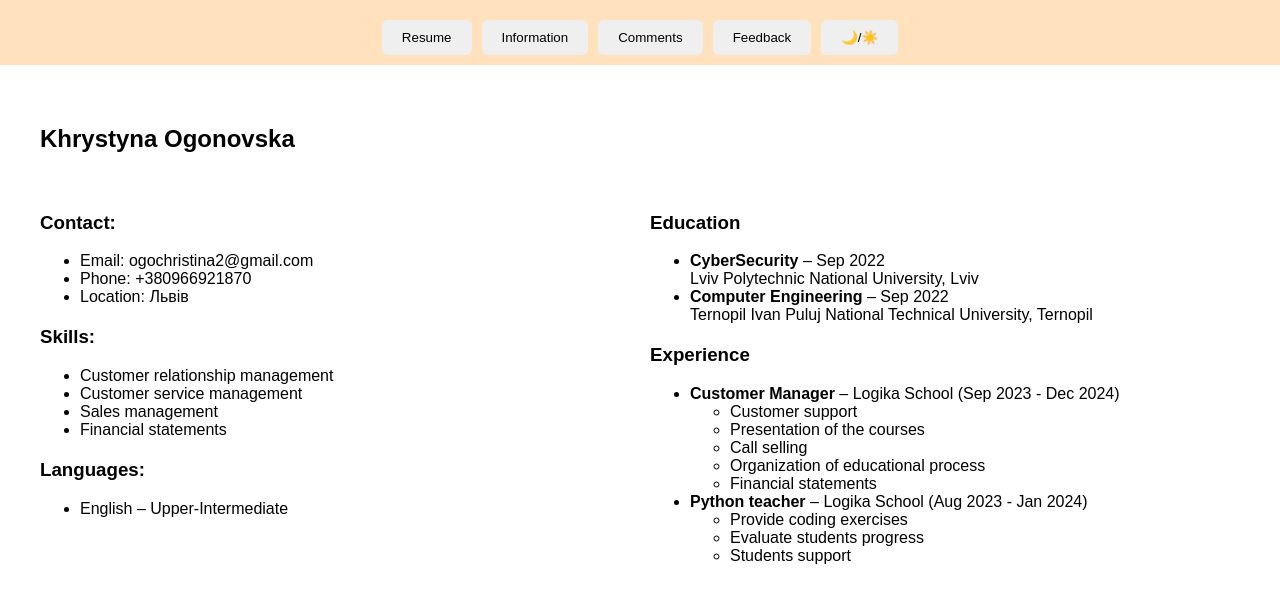
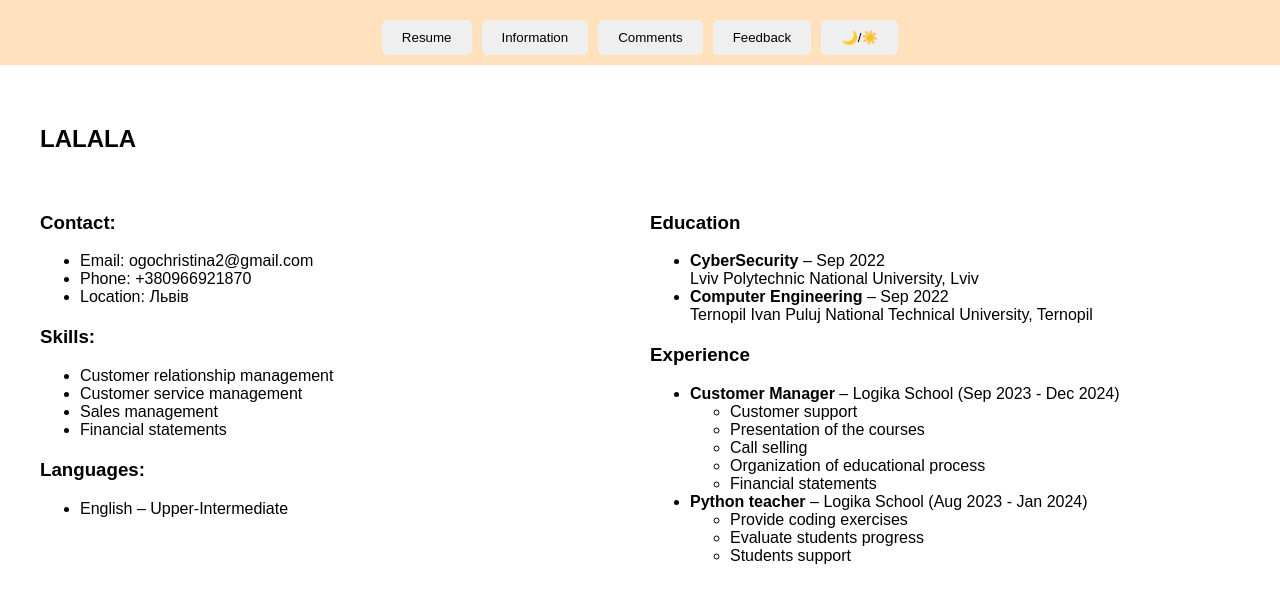
Before and after one commit to Chi-ogo/labaweb, a plain HTML site: page index.html in a window 1280 px wide. Drawn offline with Linux system fonts and the light colour scheme; no server answers.

Commit message:
Змінила ім'я

```diff
--- a/index.html
+++ b/index.html
@@ -19,7 +19,7 @@
     <div class="container">
       <div class="header">
         <div>
-          <h1>Khrystyna Ogonovska</h1>
+          <h1>LALALA</h1>
         </div>
       </div>
 
```
